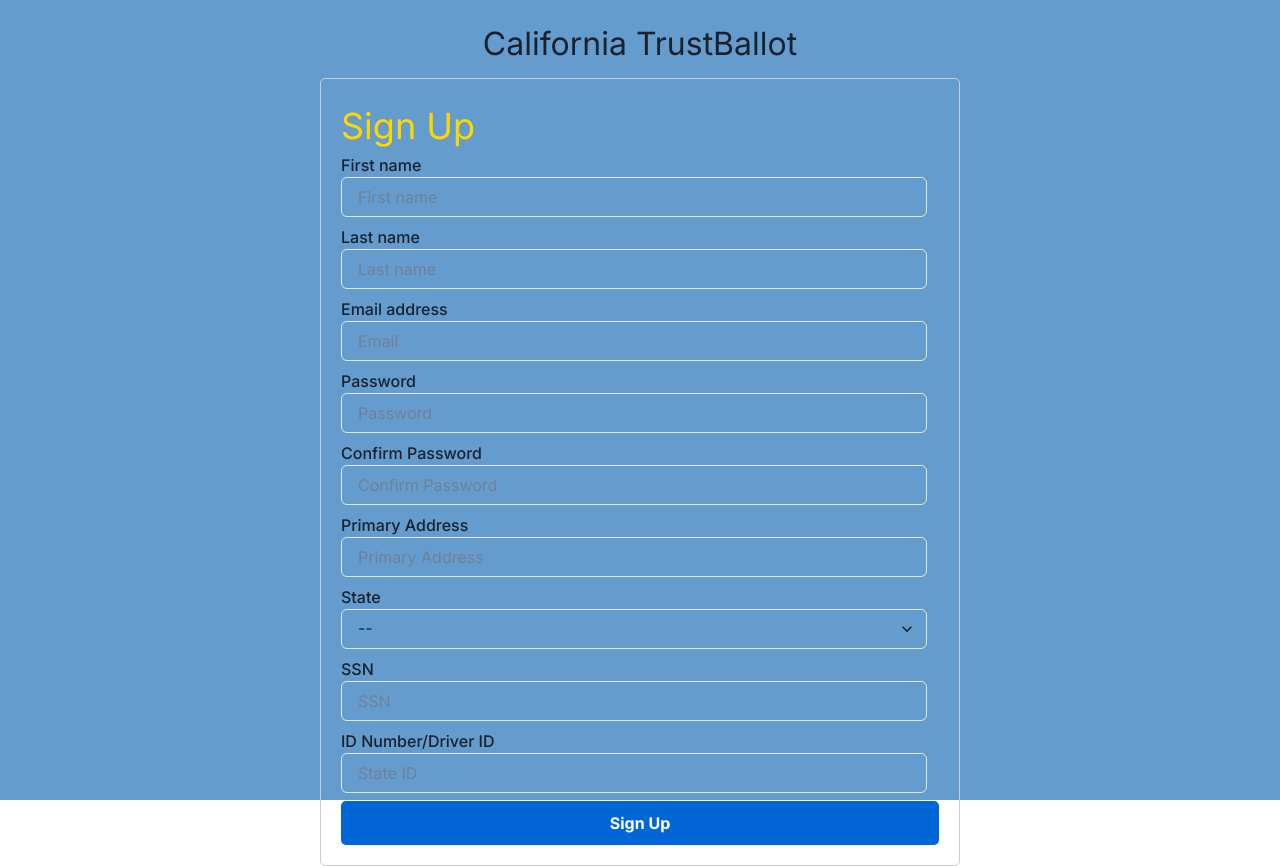
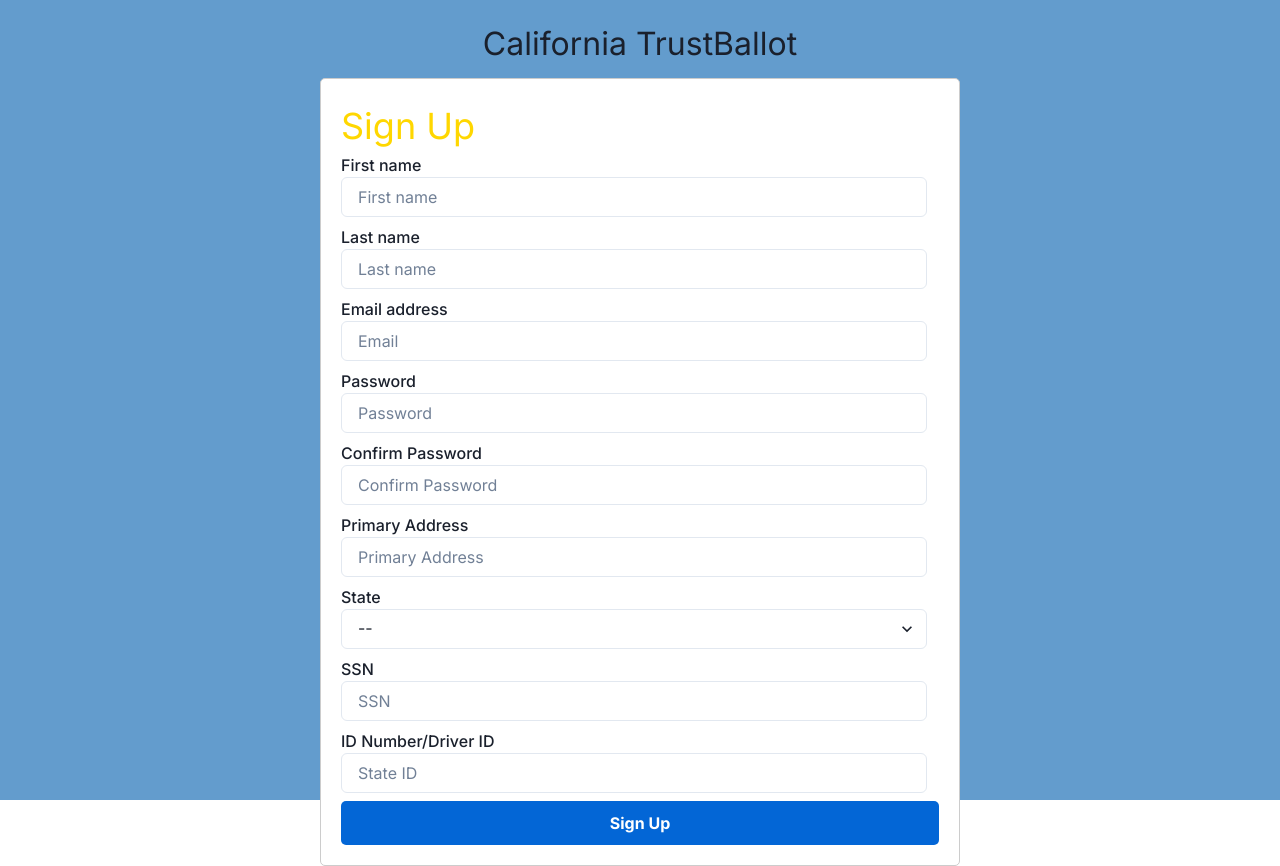
Before and after one commit to PjSingh22/TrustBallot, a Next.js app in the folder frontend/: page /signUp in a window 1280 px wide. Built offline with nearby package versions, Linux system fonts and the light colour scheme.

Commit message:
add styles

```diff
--- a/frontend/app/signIn/signin.css
+++ b/frontend/app/signIn/signin.css
@@ -24,10 +24,10 @@ button[type="submit"] {
 
 .sign-in-form > .form-container {
   margin: 0 auto;
+  background-color: #fff;
   border: 1px solid #ccc;
   width: 50%;
   padding: 20px;
-  border: 1px solid #ccc;
   border-radius: 5px;
   height: fit-content;
 }
--- a/frontend/app/signUp/page.js
+++ b/frontend/app/signUp/page.js
@@ -24,7 +24,6 @@ export default function signUp() {
 
   const handleSubmit = (e) => {
     e.preventDefault()
-
   }
 
   return (
--- a/frontend/app/signUp/signup.css
+++ b/frontend/app/signUp/signup.css
@@ -25,9 +25,9 @@ button[type="submit"] {
 .sign-up-form > .form-container {
   margin: 0 auto;
   border: 1px solid #ccc;
+  background-color: #fff;
   width: 50%;
   padding: 20px;
-  border: 1px solid #ccc;
   border-radius: 5px;
   height: fit-content;
 }
```
